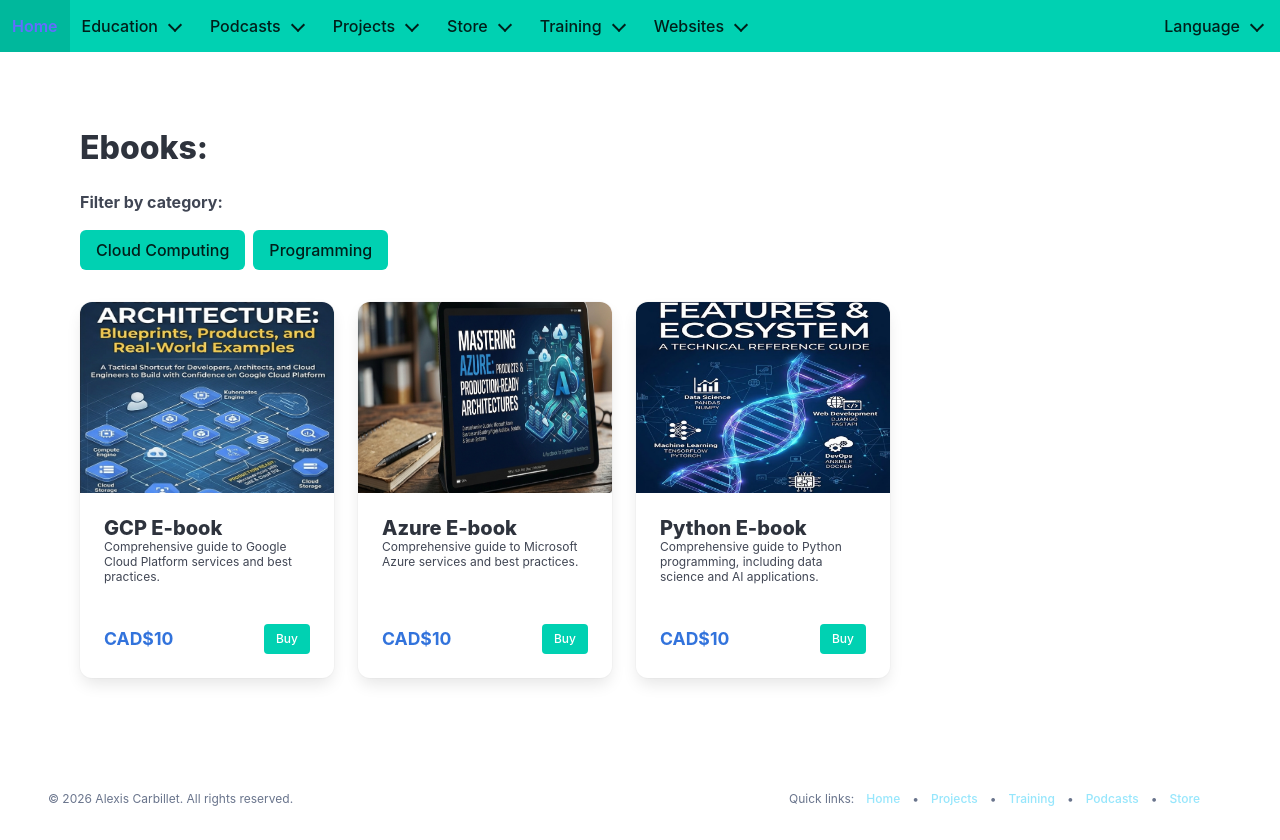
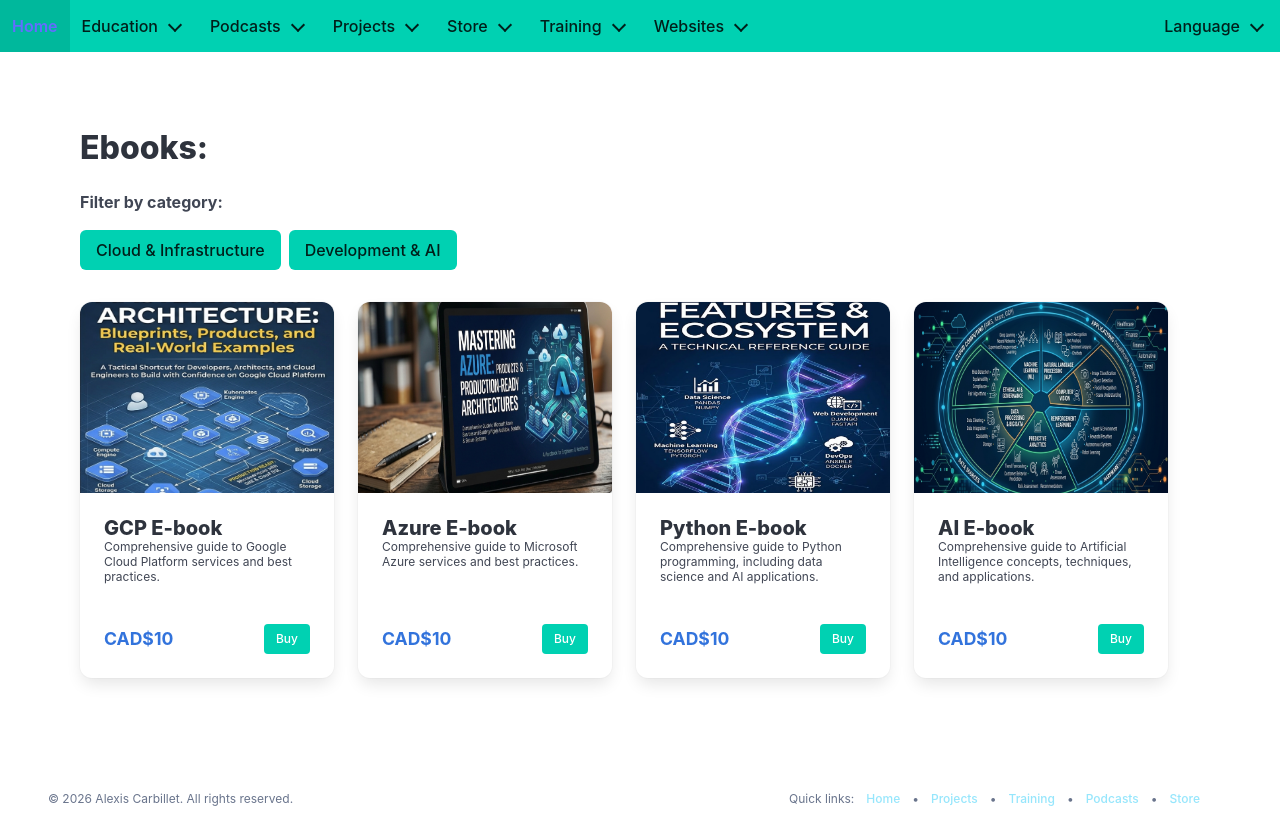
Before and after one commit to alexiscarbillet/alexis-carbillet, a React (Vite) app: page /#/digital-assets-ebooks in a window 1280 px wide. Built offline with nearby package versions, Linux system fonts and the light colour scheme.

Commit message:
4th ebook

```diff
--- a/src/Ebooks.jsx
+++ b/src/Ebooks.jsx
@@ -12,7 +12,7 @@
       titleKey: "digital-assets.ebooks.gcp-ebook",
       url: "https://shop.alexis-carbillet.com/l/gcp-ebook",
       price: "CAD$10",
-      category: "Cloud Computing",
+      category: "Cloud & Infrastructure",
       image: "/assets/ebooks/gcp-ebook.png",
       descriptionKey: "digital-assets.ebooks.gcp-ebook-desc"
     },
@@ -20,7 +20,7 @@
       titleKey: "digital-assets.ebooks.azure-ebook",
       url: "https://shop.alexis-carbillet.com/l/azure-ebook",
       price: "CAD$10",
-      category: "Cloud Computing",
+      category: "Cloud & Infrastructure",
       image: "/assets/ebooks/azure-ebook.png",
       descriptionKey: "digital-assets.ebooks.azure-ebook-desc"
     },
@@ -28,16 +28,24 @@
       titleKey: "digital-assets.ebooks.python-ebook",
       url: "https://shop.alexis-carbillet.com/l/python-ebook",
       price: "CAD$10",
-      category: "Programming",
+      category: "Development & AI",
       image: "/assets/ebooks/python-ebook.png",
       descriptionKey: "digital-assets.ebooks.python-ebook-desc"
+    },
+    {
+      titleKey: "digital-assets.ebooks.ai-ebook",
+      url: "https://shop.alexis-carbillet.com/l/ai-ebook",
+      price: "CAD$10",
+      category: "Development & AI",
+      image: "/assets/ebooks/ai-ebook.png",
+      descriptionKey: "digital-assets.ebooks.ai-ebook-desc"
     }
   ];
 
   // Initialize filters: Fixed casing for "Cloud Computing"
   const [selectedCategories, setSelectedCategories] = useState({
-    "Cloud Computing": true,
-    "Programming": true,
+    "Cloud & Infrastructure": true,
+    "Development & AI": true,
   });
 
   const toggleCategory = (cat) => {
--- a/src/i18n/en.json
+++ b/src/i18n/en.json
@@ -291,7 +291,9 @@
       "azure-ebook": "Azure E-book",
       "azure-ebook-desc": "Comprehensive guide to Microsoft Azure services and best practices.",
       "python-ebook": "Python E-book",
-      "python-ebook-desc": "Comprehensive guide to Python programming, including data science and AI applications."
+      "python-ebook-desc": "Comprehensive guide to Python programming, including data science and AI applications.",
+      "ai-ebook": "AI E-book",
+      "ai-ebook-desc": "Comprehensive guide to Artificial Intelligence concepts, techniques, and applications."
     }
   },
   "diplomas": [
--- a/src/i18n/es.json
+++ b/src/i18n/es.json
@@ -290,7 +290,9 @@
       "azure-ebook": "E-book de Azure",
       "azure-ebook-desc": "Guía completa de los servicios de Microsoft Azure y las mejores prácticas.",
       "python-ebook": "E-book de Python",
-      "python-ebook-desc": "Guía completa de programación en Python, incluyendo aplicaciones de ciencia de datos e IA."
+      "python-ebook-desc": "Guía completa de programación en Python, incluyendo aplicaciones de ciencia de datos e IA.",
+      "ai-ebook": "E-book de IA",
+      "ai-ebook-desc": "Guía completa de conceptos, técnicas y aplicaciones de Inteligencia Artificial."
     }
   },
   "diplomas": [
--- a/src/i18n/fr.json
+++ b/src/i18n/fr.json
@@ -292,7 +292,9 @@
       "azure-ebook": "E-book Azure",
       "azure-ebook-desc": "Guide complet des services Microsoft Azure et des meilleures pratiques.",
       "python-ebook": "E-book Python",
-      "python-ebook-desc": "Guide complet de la programmation Python, y compris les applications de data science et d'IA."
+      "python-ebook-desc": "Guide complet de la programmation Python, y compris les applications de data science et d'IA.",
+      "ai-ebook": "E-book IA",
+      "ai-ebook-desc": "Guide complet des concepts, techniques et applications de l'intelligence artificielle."
     }
   },
   "diplomas": [
```
Also changed, not shown: public/assets/ebooks/ai-ebook.png (added).
